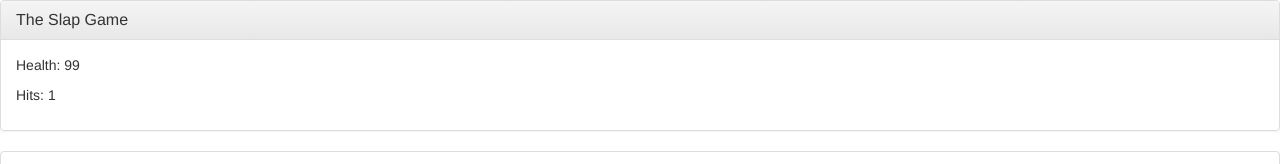
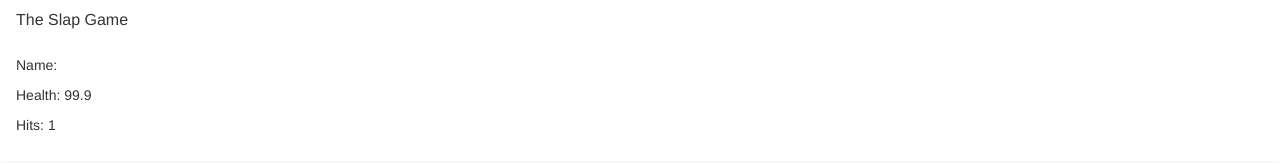
Before and after one commit to SaraRandolph/TheSlapGame, a plain HTML site: page index.html in a window 1280 px wide. Both pictures are taken after a click on the button "Slap". Shown: the top 164 px of the page. Drawn offline with nearby package versions, Linux system fonts and the light colour scheme; grey boxes are pictures that could not be loaded.

Commit message:
part 2 all steps except for UPSHIFT CHALLENGE

```diff
--- a/assets/scripts/app.js
+++ b/assets/scripts/app.js
@@ -1,38 +1,99 @@
-var health = 100;
 
-var hits = 0;
+var items = {
+    shield:new Defense("Shield",0.2,"This is an awesome shield!"),
+    armour:new Defense("Armour",0.3, "This armour is the best!"),
+    fireballs:new Defense("Fireball",0.4, "These guys kill!")
+}
 
-var playerHealth = document.getElementById("player-health");
 
-var hitsIncrease = document.getElementById("hits");
+var player = {
+    health: 100,
+    name: 'Sara',
+    hits: 0,
+    items: [items.shield, items.armour, items.fireballs],
 
-function slap(){
-    health = health - 1;
-    hits = hits +1;
+    slap: function(){
+        this.health -= (1 - (1 * this.addMods()));
+        this.hits = this.hits + 1;
+        upDate();
+    },
+
+    punch : function(){
+    this.health -= (5 - (5 * this.addMods()));;
+    this.hits = this.hits +1;
     upDate();
-    }
+    },
 
-function punch(){
-    health = health - 5;
-    hits = hits +1;
+    kick : function(){
+    this.health -= (10 - (10 * this.addMods()));
+    this.hits = this.hits +1;
+
     upDate();
-    }
+    },
 
-function kick(){
-    health = health - 10;
-    hits = hits +1;
-    upDate();
+    addMods : function (){
+        var total = 0;
+        for(var i =0; i<this.items.length; i++){
+            total += this.items[i].modifier;
+        }
+        return total;
     }
 
 
-function upDate(){
-    playerHealth.innerHTML = health.toString();
-    hitsIncrease.innerHTML = hits.toString();
 }
+
+function AddPlayer (name, gender,fierce, diet) {
+    this.name = name;
+    this.gender = gender;
+    this.fierce = true;
+    this.diet = diet;
+}
+
+var Sara = new AddPlayer ("Sara","F", true, "Human Flesh");
 
 
 
 
 
 
+
+
+function upDate(){
+    var playerHealthElem = document.getElementById("player-health");
+    playerHealthElem.textContent = player.health.toString();
+
+    var hitsElem = document.getElementById("hits");
+    hitsElem.textContent = player.hits.toString();
+
+    if(player.health <= 0){
+         document.getElementById("player-panel").classList.add("panel-danger")
+    }else{
+         document.getElementById("player-panel").classList.remove("panel-danger")
+    }
+}
+
+// Items Section
+
+
+function Defense (name, modifier, description){
+        this.name = name;
+        this.modifier = modifier;
+        this.description = description;
+
+        //items.push(this)
+
+        this.draw = function(){
+    }
+
+}
+
+
+
+// Reduce the damage loop
+
+// var reduceTheDamage = addMods()
+
+
+
+
 upDate();
--- a/index.html
+++ b/index.html
@@ -9,16 +9,18 @@
 </head>
 <body>
 <!--Panel Header Start-->
-    <div class="panel panel-default">
+    <div class="panel" id="player-panel">
         <div class="panel-heading">
             <h3 class="panel-title">The Slap Game</h3>
         </div>
         <div class="panel-body">
-             <p>Health: <span id="player-health"></span></p>
-             <p>Hits: <span id="hits">Hits</span></p>
+            <p>Name: </p>
+            <p>Health: <span id="player-health"></span></p>
+            <p>Hits: <span id="hits"></span></p>
         </div>
     </div>
 <!--Panel Header End-->
+
 
 <!--Panel Body Start-->
     <div class="panel panel-default">
@@ -31,17 +33,17 @@
 <!--Panel Footer Start-->
     <div class="panel panel-default">
         <div class="panel-body">
-                    <button type="button" class="btn btn-default" onclick="slap()">Slap</button>
-                    <button type="button" class="btn btn-default" onclick="punch()">Punch</button>
-                    <button type="button" class="btn btn-default" onclick="kick()">Kick</button>
+                    <button type="button" class="btn btn-default" onclick="player.slap()">Slap</button>
+                    <button type="button" class="btn btn-default" onclick="player.punch()">Punch</button>
+                    <button type="button" class="btn btn-default" onclick="player.kick()">Kick</button>
         </div>
         <div class="panel-footer"></div>
     </div>
 <!--Panel Footer End-->
 
+<script src="//code.jquery.com/jquery-1.12.0.min.js"></script>
+<script src="https://maxcdn.bootstrapcdn.com/bootstrap/3.3.6/js/bootstrap.min.js" integrity="sha384-0mSbJDEHialfmuBBQP6A4Qrprq5OVfW37PRR3j5ELqxss1yVqOtnepnHVP9aJ7xS" crossorigin="anonymous"></script>
 
-<script src="https://maxcdn.bootstrapcdn.com/bootstrap/3.3.6/js/bootstrap.min.js" integrity="sha384-0mSbJDEHialfmuBBQP6A4Qrprq5OVfW37PRR3j5ELqxss1yVqOtnepnHVP9aJ7xS" crossorigin="anonymous"></script>
-<script src="//code.jquery.com/jquery-1.12.0.min.js"></script>
 <script type="text/javascript" src="/assets/scripts/app.js"></script>
 
 </body>
```
